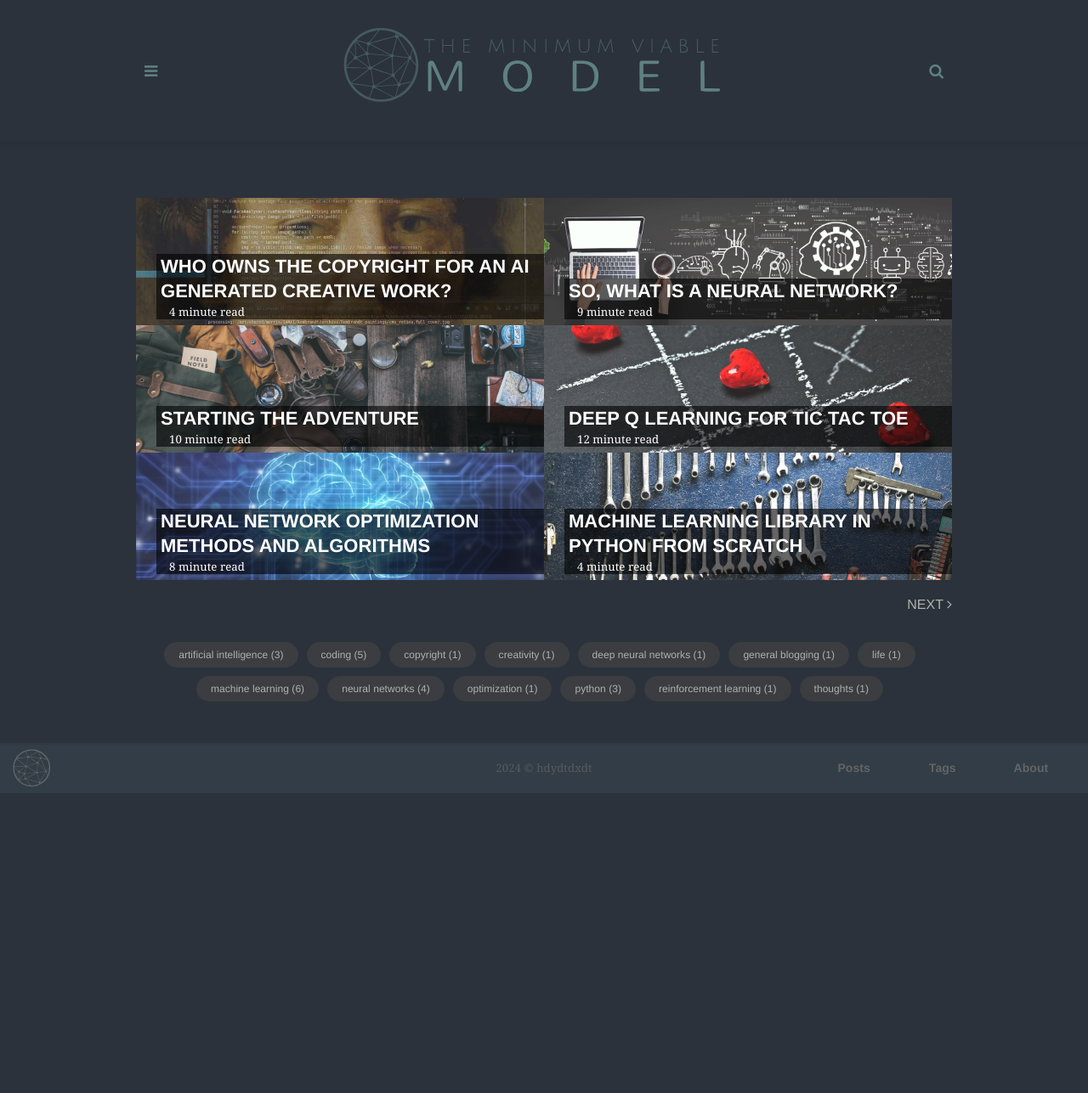
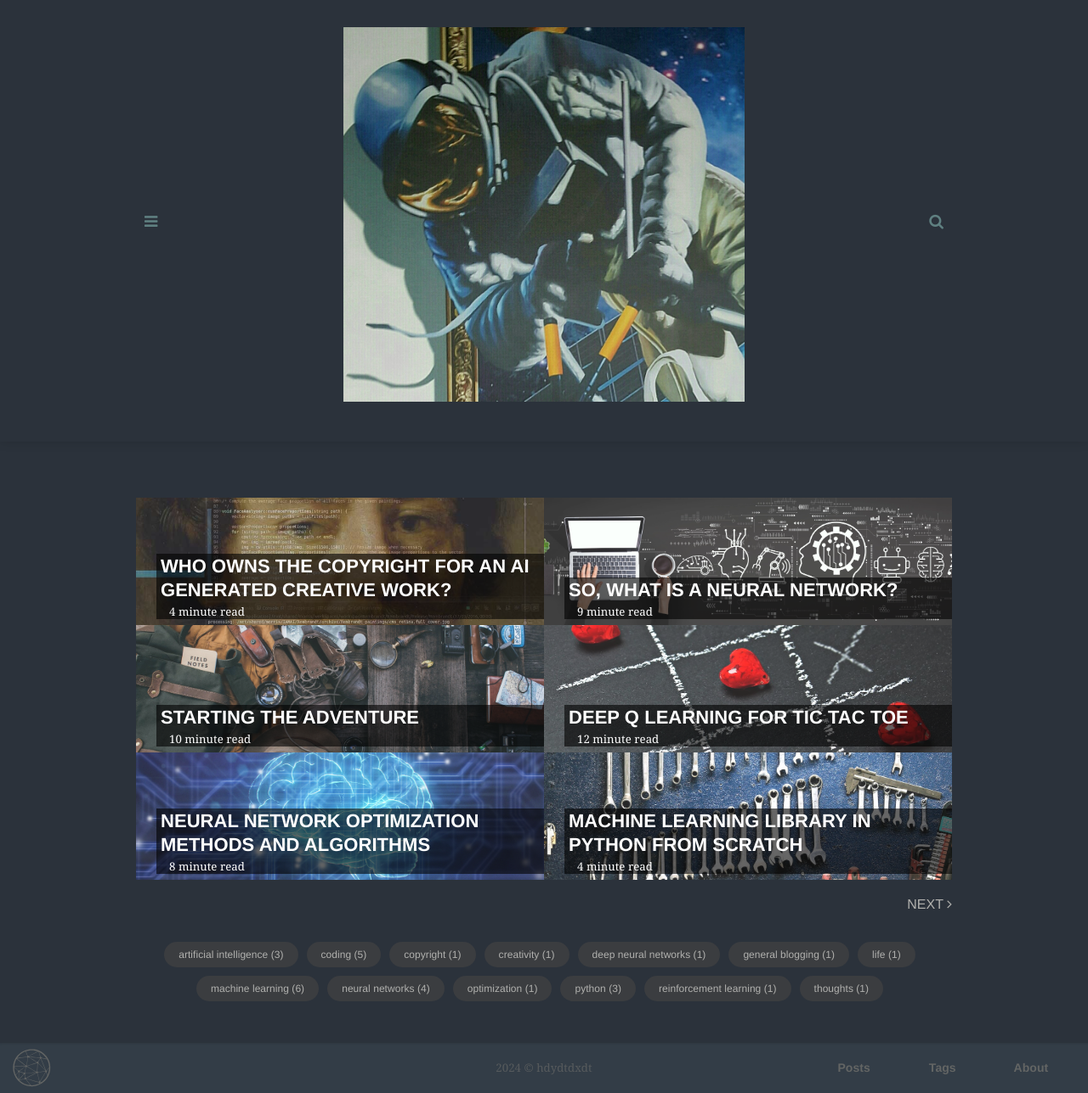
Before and after one commit to hdydtdxdt/hdydtdxdt.github.io, a Jekyll site: the page built from index.html, in a window 1280 px wide. Shown: the whole page at 85% size. Built offline with Jekyll 4.4.1, drawn with Linux system fonts in a browser that asks for light colours; some web fonts are replaced; the list of posts is cut into pages by our own code; before the commit the page ends 934 px from its top, so only the background shows below that.

Commit message:
Update icon

```diff
--- a/_config.yml
+++ b/_config.yml
@@ -4,9 +4,9 @@
 permalink: ':title:output_ext'
 baseurl: "/" # the subpath of your site, e.g. /blog
 url: "https://hdydtdxdt.github.io" # the base hostname & protocol for your site, e.g. http://example.com
-logo: "/assets/img/branding/MVM-logo-full.svg"
-logo-icon: "/assets/img/branding/MVM-symbol.svg"
-logo-icon-SEO: "/assets/img/branding/MVM-symbol-black.png" # must be a non SVG file
+logo: "/assets/img/Profile.jpg"
+logo-icon: "/assets/img/Profile.jpg"
+logo-icon-SEO: "/assets/img/Profile.jpg" # must be a non SVG file
 
 # Night/Dark mode
 # Default mode is "auto", "auto" is for auto nightshift
@@ -20,7 +20,7 @@
 # the browser is closed or not)
 night_mode: "auto"
 
-logo-dark: "/assets/img/branding/MVM-logo-full-dark.svg"
+logo-dark: "/assets/img/Profile.jpg"
 highlight_theme: syntax-base16.monokai.dark # select a dark theme for the code highlighter if needed
 
 # Author settings
```
